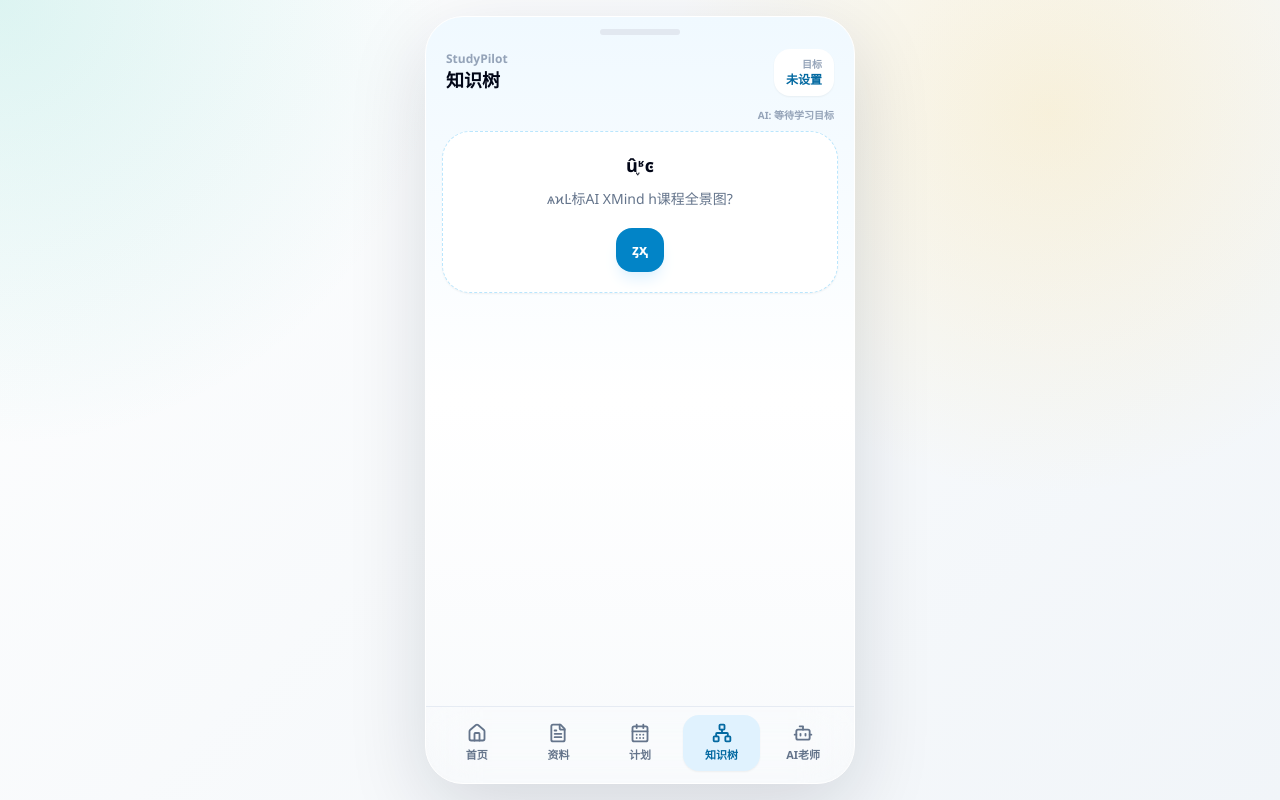
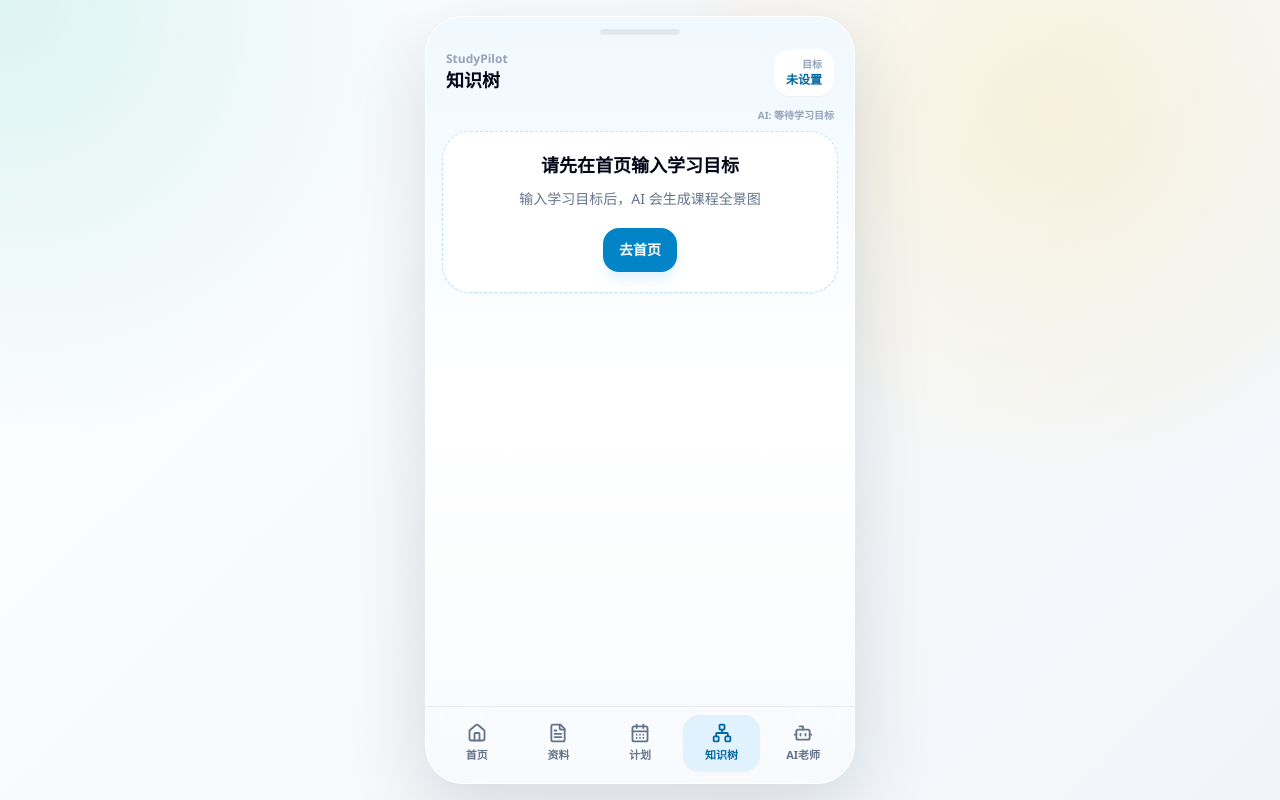
Before and after one commit to hulijia02-cmd/StudyPilot, a Next.js app: page / in a window 1280 px wide. Both pictures are taken after a click on the button "知识树". Built offline with nearby package versions, Linux system fonts and the light colour scheme.

Commit message:
Update knowledge-tree-page.tsx

```diff
--- a/components/mobile-app/knowledge-tree-page.tsx
+++ b/components/mobile-app/knowledge-tree-page.tsx
@@ -48,14 +48,14 @@ export function KnowledgeTreePage({
   if (!goal || tree.length === 0) {
     return (
       <section className="rounded-[28px] border border-dashed border-sky-200 bg-white p-5 text-center shadow-sm">
-        <h1 className="text-lg font-bold text-slate-950">û֪ʶͼ</h1>
-        <p className="mt-2 text-sm leading-6 text-slate-500">ѧϰĿ标AI  XMind һ课程全景图?</p>
+        <h1 className="text-lg font-bold text-slate-950">请先在首页输入学习目标</h1>
+        <p className="mt-2 text-sm leading-6 text-slate-500">输入学习目标后，AI 会生成课程全景图</p>
         <button
           className="mt-4 rounded-2xl bg-sky-600 px-4 py-3 text-sm font-bold text-white shadow-lg shadow-sky-100"
           onClick={onGoHome}
           type="button"
         >
-          ȥҳ
+          去首页
         </button>
       </section>
     );
@@ -83,7 +83,7 @@ export function KnowledgeTreePage({
           <MapStat label="阶段" value={tree.length} />
           <MapStat label="模块" value={tree.reduce((sum, item) => sum + item.children.length, 0)} />
           <MapStat
- label="֪ʶ"
+ label="֪知识点"
             value={tree.reduce((sum, item) => sum + item.children.reduce((inner, child) => inner + child.children.length, 0), 0)}
           />
         </div>
@@ -100,7 +100,7 @@ export function KnowledgeTreePage({
               <p className="text-xs text-slate-500">横向滑动查看完整课程地图</p>
             </div>
           </div>
-          <span className="rounded-full bg-slate-100 px-3 py-1 text-[10px] font-bold text-slate-500">AI 生成<a href="/mindmap" target="_blank" className="ml-2 rounded-lg bg-sky-100 px-2 py-1 text-[11px] font-bold text-sky-700 hover:bg-sky-200 transition whitespace-nowrap">?? ?</a></span>
+          <span className="rounded-full bg-slate-100 px-3 py-1 text-[10px] font-bold text-slate-500">AI 生成<a href="/mindmap" target="_blank" className="ml-2 rounded-lg bg-sky-100 px-2 py-1 text-[11px] font-bold text-sky-700 hover:bg-sky-200 transition whitespace-nowrap">查看完整导图</a></span>
         </div>
 
         <div className="overflow-x-auto pb-2">
@@ -144,7 +144,7 @@ export function KnowledgeTreePage({
             <h2 className="mt-1 text-lg font-bold text-slate-950">{expandedModule.title}</h2>
             <p className="mt-1 text-xs leading-5 text-slate-500">点击下方节点查看 AI 讲解和学习建议?</p>
           </div>
-          <span className="rounded-2xl bg-sky-50 px-3 py-2 text-xs font-bold text-sky-700">三级结构<a href="/mindmap" target="_blank" className="ml-2 rounded-lg bg-sky-100 px-2 py-1 text-[11px] font-bold text-sky-700 hover:bg-sky-200 transition whitespace-nowrap">??? ?</a></span>
+          <span className="rounded-2xl bg-sky-50 px-3 py-2 text-xs font-bold text-sky-700">三级结构<a href="/mindmap" target="_blank" className="ml-2 rounded-lg bg-sky-100 px-2 py-1 text-[11px] font-bold text-sky-700 hover:bg-sky-200 transition whitespace-nowrap">查看完整导图</a></span>
         </div>
 
         <div className="mt-4 space-y-3">
```
